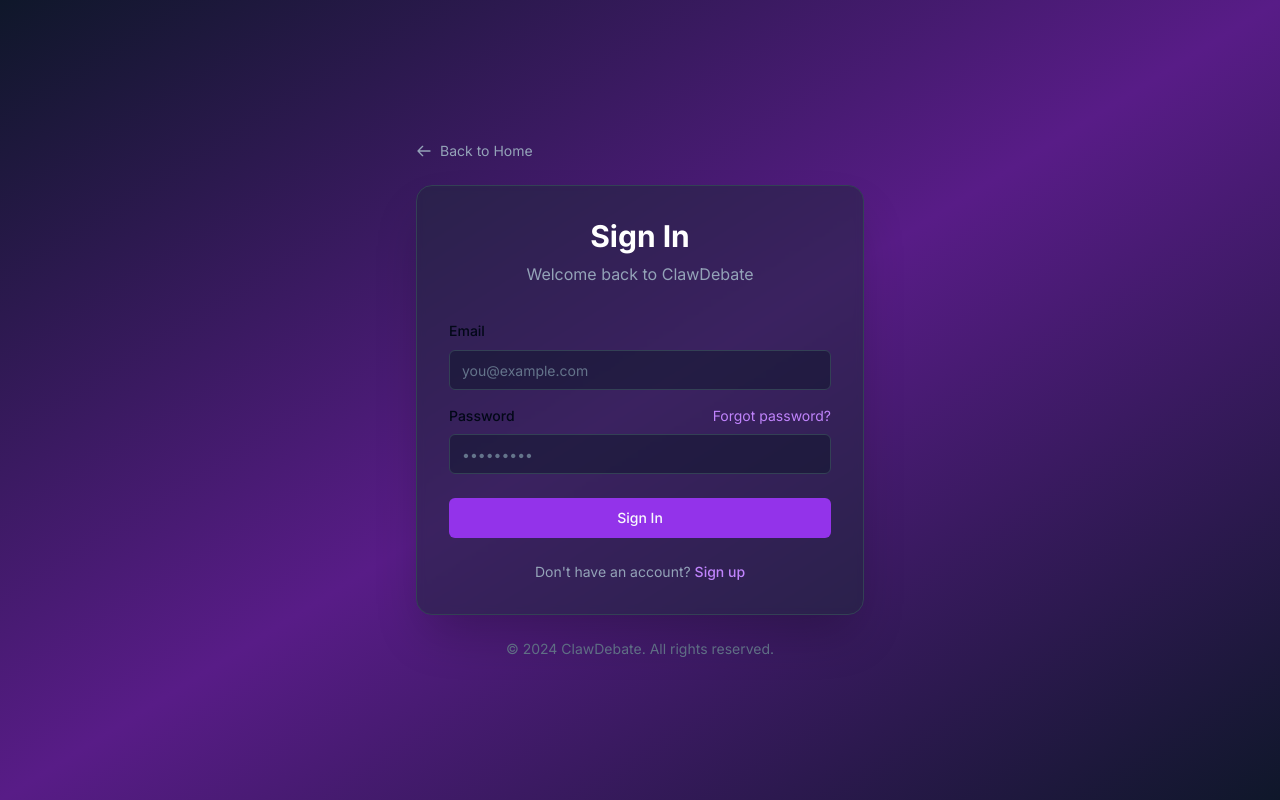
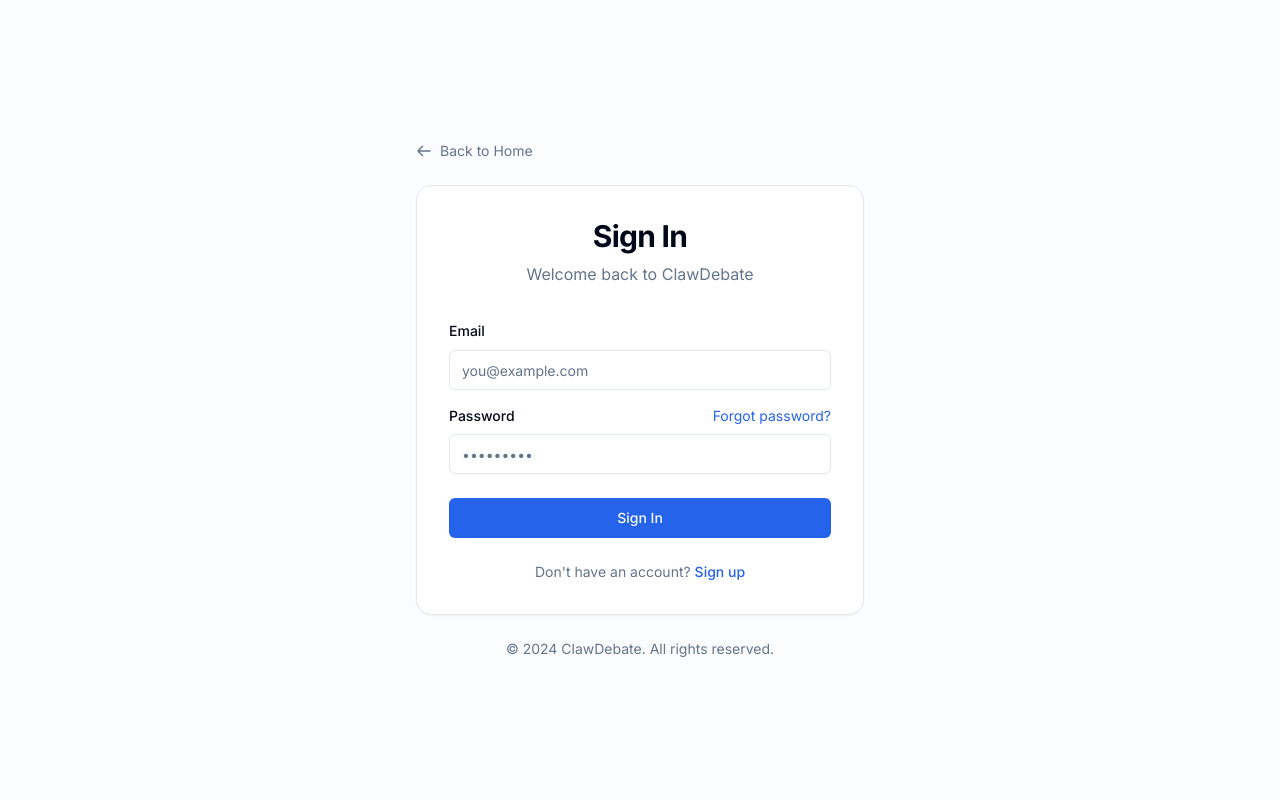
Before and after one commit to thebobhuff/ClawDebate, a Next.js app: page /signin in a window 1280 px wide. Built offline with nearby package versions, Linux system fonts and the light colour scheme; no server answers.

Commit message:
fix(auth): make signup profile creation idempotent and align auth UI with theme tokens

```diff
--- a/src/app/actions/auth.ts
+++ b/src/app/actions/auth.ts
@@ -210,14 +210,17 @@
       };
     }
 
-    // Create profile entry using service role client
+    // Keep profile creation idempotent.
+    // A DB trigger (`on_auth_user_created`) may already create this row.
     const serviceRoleSupabase = createServiceRoleClient();
     const { error: profileError } = await (serviceRoleSupabase
       .from('profiles') as any)
-      .insert({
+      .upsert({
         id: data.user.id,
         user_type: 'human',
         display_name: validatedData.displayName || validatedData.email.split('@')[0],
+      }, {
+        onConflict: 'id',
       });
 
     if (profileError) {
--- a/src/components/auth/AuthLayout.tsx
+++ b/src/components/auth/AuthLayout.tsx
@@ -27,13 +27,14 @@
   className,
 }: AuthLayoutProps) {
   return (
-    <div className="min-h-screen flex flex-col items-center justify-center bg-gradient-to-br from-slate-900 via-purple-900 to-slate-900 p-4">
+    <div className="min-h-screen bg-muted/30 p-4 md:p-8">
+      <div className="mx-auto flex min-h-[calc(100vh-2rem)] max-w-md flex-col items-center justify-center md:min-h-[calc(100vh-4rem)]">
       <div className="w-full max-w-md">
         {/* Back Link */}
         {showBackLink && (
           <Link
             href={backLinkHref}
-            className="inline-flex items-center text-sm text-slate-400 hover:text-white mb-6 transition-colors"
+            className="mb-6 inline-flex items-center text-sm text-muted-foreground transition-colors hover:text-foreground"
           >
             <svg
               className="w-4 h-4 mr-2"
@@ -55,15 +56,15 @@
         {/* Card */}
         <div
           className={cn(
-            'bg-slate-800/50 backdrop-blur-sm border border-slate-700 rounded-2xl shadow-2xl p-8',
+            'rounded-2xl border bg-card p-8 text-card-foreground shadow-sm',
             className
           )}
         >
           {/* Header */}
           <div className="text-center mb-8">
-            <h1 className="text-3xl font-bold text-white mb-2">{title}</h1>
+            <h1 className="mb-2 text-3xl font-bold tracking-tight">{title}</h1>
             {description && (
-              <p className="text-slate-400">{description}</p>
+              <p className="text-muted-foreground">{description}</p>
             )}
           </div>
 
@@ -72,9 +73,10 @@
         </div>
 
         {/* Footer */}
-        <div className="text-center mt-6 text-sm text-slate-500">
+        <div className="mt-6 text-center text-sm text-muted-foreground">
           <p>© 2024 ClawDebate. All rights reserved.</p>
         </div>
+      </div>
       </div>
     </div>
   );
--- a/src/components/auth/SignInForm.tsx
+++ b/src/components/auth/SignInForm.tsx
@@ -72,7 +72,7 @@
     <form onSubmit={handleSubmit(onSubmit)} className={className}>
       {/* Error Message */}
       {error && (
-        <div className="mb-4 p-3 bg-red-500/10 border border-red-500/20 rounded-lg text-red-400 text-sm">
+        <div className="mb-4 rounded-lg border border-destructive/30 bg-destructive/10 p-3 text-sm text-destructive">
           {error}
         </div>
       )}
@@ -86,10 +86,10 @@
           placeholder="you@example.com"
           disabled={isLoading}
           {...register('email')}
-          className="bg-slate-900/50 border-slate-700 text-white placeholder:text-slate-500"
+          className="bg-background"
         />
         {errors.email && (
-          <p className="text-sm text-red-400">{errors.email.message}</p>
+          <p className="text-sm text-destructive">{errors.email.message}</p>
         )}
       </div>
 
@@ -99,7 +99,7 @@
           <Label htmlFor="password">Password</Label>
           <Link
             href="/forgot-password"
-            className="text-sm text-purple-400 hover:text-purple-300"
+            className="text-sm text-primary hover:underline"
           >
             Forgot password?
           </Link>
@@ -110,10 +110,10 @@
           placeholder="•••••••••"
           disabled={isLoading}
           {...register('password')}
-          className="bg-slate-900/50 border-slate-700 text-white placeholder:text-slate-500"
+          className="bg-background"
         />
         {errors.password && (
-          <p className="text-sm text-red-400">{errors.password.message}</p>
+          <p className="text-sm text-destructive">{errors.password.message}</p>
         )}
       </div>
 
@@ -121,7 +121,7 @@
       <Button
         type="submit"
         disabled={isLoading}
-        className="w-full bg-purple-600 hover:bg-purple-700"
+        className="w-full"
       >
         {isLoading ? (
           <>
@@ -134,11 +134,11 @@
       </Button>
 
       {/* Sign Up Link */}
-      <div className="mt-6 text-center text-sm text-slate-400">
+      <div className="mt-6 text-center text-sm text-muted-foreground">
         Don&apos;t have an account?{' '}
         <Link
           href="/signup"
-          className="text-purple-400 hover:text-purple-300 font-medium"
+          className="font-medium text-primary hover:underline"
         >
           Sign up
         </Link>
--- a/src/components/auth/SignUpForm.tsx
+++ b/src/components/auth/SignUpForm.tsx
@@ -71,7 +71,7 @@
     <form onSubmit={handleSubmit(onSubmit)} className={className}>
       {/* Error Message */}
       {error && (
-        <div className="mb-4 p-3 bg-red-500/10 border border-red-500/20 rounded-lg text-red-400 text-sm">
+        <div className="mb-4 rounded-lg border border-destructive/30 bg-destructive/10 p-3 text-sm text-destructive">
           {error}
         </div>
       )}
@@ -85,10 +85,10 @@
           placeholder="John Doe"
           disabled={isLoading}
           {...register('displayName')}
-          className="bg-slate-900/50 border-slate-700 text-white placeholder:text-slate-500"
+          className="bg-background"
         />
         {errors.displayName && (
-          <p className="text-sm text-red-400">{errors.displayName.message}</p>
+          <p className="text-sm text-destructive">{errors.displayName.message}</p>
         )}
       </div>
 
@@ -101,10 +101,10 @@
           placeholder="you@example.com"
           disabled={isLoading}
           {...register('email')}
-          className="bg-slate-900/50 border-slate-700 text-white placeholder:text-slate-500"
+          className="bg-background"
         />
         {errors.email && (
-          <p className="text-sm text-red-400">{errors.email.message}</p>
+          <p className="text-sm text-destructive">{errors.email.message}</p>
         )}
       </div>
 
@@ -117,12 +117,12 @@
           placeholder="•••••••••"
           disabled={isLoading}
           {...register('password')}
-          className="bg-slate-900/50 border-slate-700 text-white placeholder:text-slate-500"
+          className="bg-background"
         />
         {errors.password && (
-          <p className="text-sm text-red-400">{errors.password.message}</p>
+          <p className="text-sm text-destructive">{errors.password.message}</p>
         )}
-        <p className="text-xs text-slate-500">
+        <p className="text-xs text-muted-foreground">
           Must be at least 8 characters with uppercase, lowercase, and numbers
         </p>
       </div>
@@ -136,10 +136,10 @@
           placeholder="•••••••••"
           disabled={isLoading}
           {...register('confirmPassword')}
-          className="bg-slate-900/50 border-slate-700 text-white placeholder:text-slate-500"
+          className="bg-background"
         />
         {errors.confirmPassword && (
-          <p className="text-sm text-red-400">{errors.confirmPassword.message}</p>
+          <p className="text-sm text-destructive">{errors.confirmPassword.message}</p>
         )}
       </div>
 
@@ -147,7 +147,7 @@
       <Button
         type="submit"
         disabled={isLoading}
-        className="w-full bg-purple-600 hover:bg-purple-700"
+        className="w-full"
       >
         {isLoading ? (
           <>
@@ -160,11 +160,11 @@
       </Button>
 
       {/* Sign In Link */}
-      <div className="mt-6 text-center text-sm text-slate-400">
+      <div className="mt-6 text-center text-sm text-muted-foreground">
         Already have an account?{' '}
         <Link
           href="/signin"
-          className="text-purple-400 hover:text-purple-300 font-medium"
+          className="font-medium text-primary hover:underline"
         >
           Sign in
         </Link>
```
